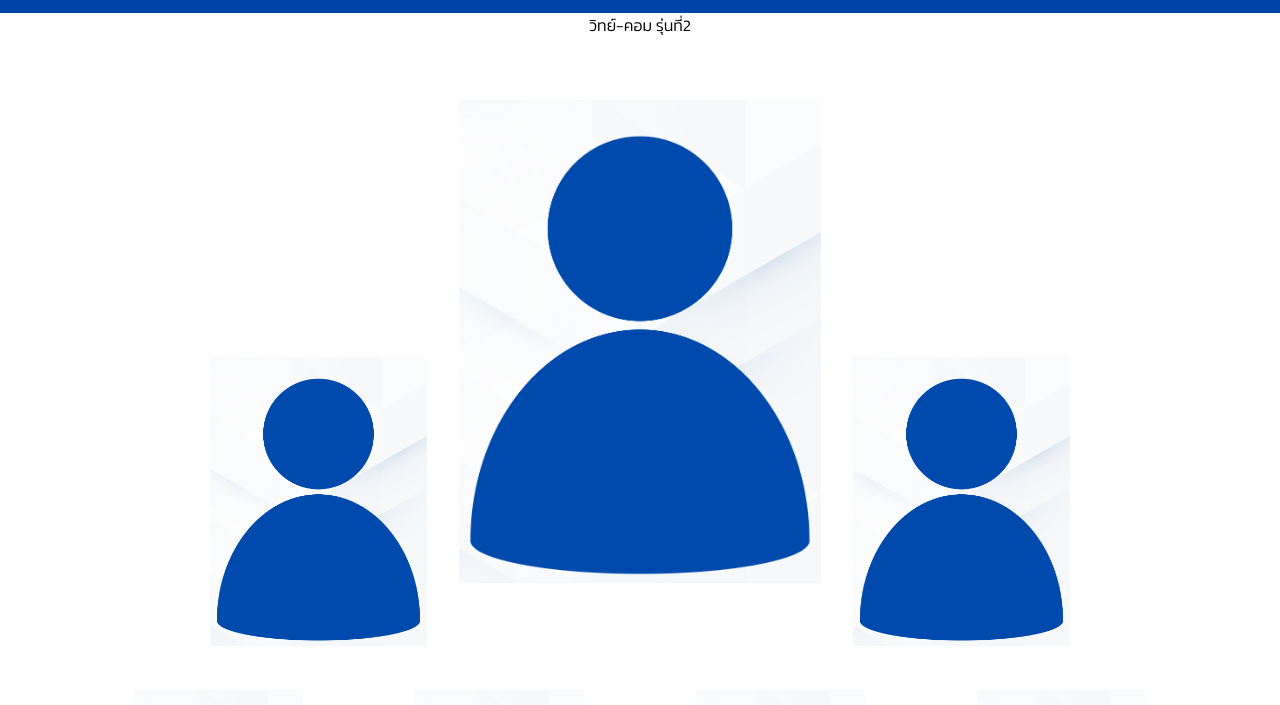
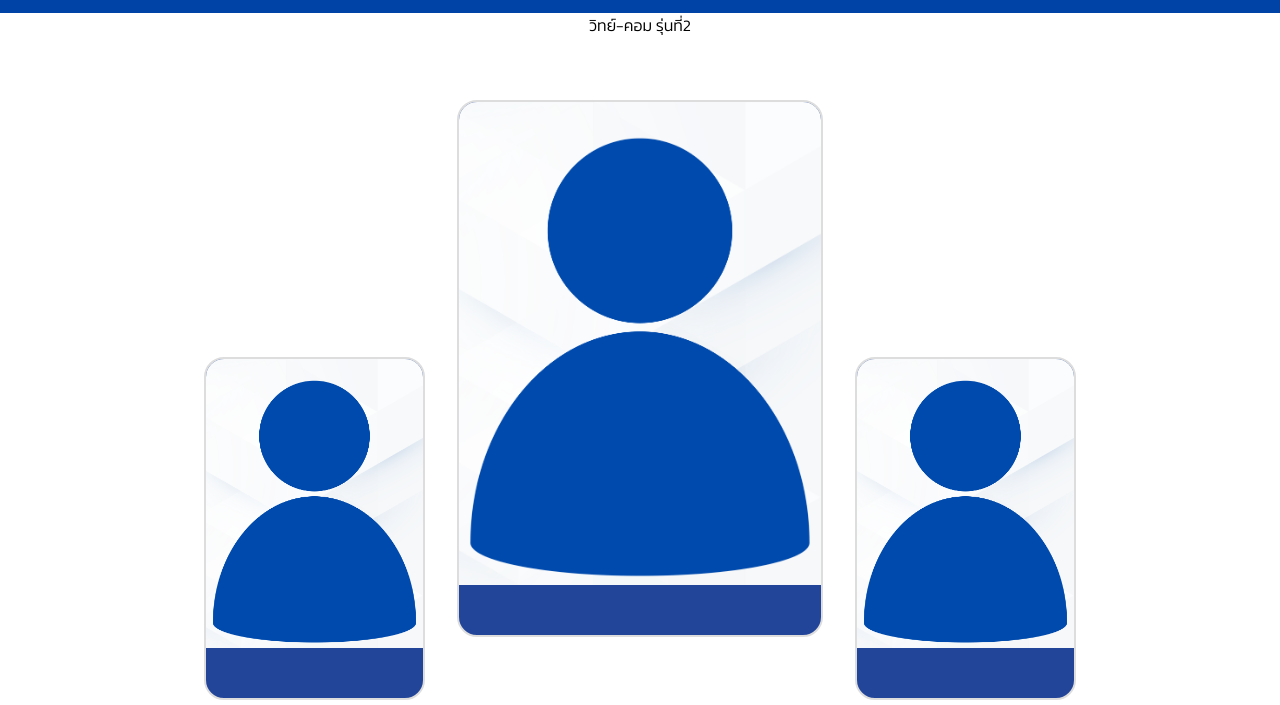
Before and after one commit to SakMin1234/CSWE-Project, a plain HTML site: page credits.html in a window 1280 px wide. Shown: the part 89-794 px from the top of the page. Drawn offline with nearby package versions, Linux system fonts and the light colour scheme.

Commit message:
Modified Credits and Style

```diff
--- a/credits.html
+++ b/credits.html
@@ -85,18 +85,24 @@
 
     <h1>วิทย์-คอม รุ่นที่2</h1>
     <div class="img-content flex items-center justify-center">
-
         <div class="m-0 mt-80">
+            <div class="vice-president-frame1">
             <img src="img\IMG_1074.PNG" class="vice-president" width="216.917px" height="289.223px">
         </div>
+            </div>
         <div class="flex items-center justify-center m-8">
+            <div class="president-frame">
             <img src="img\IMG_1074.PNG" class="president" width="362.749px" height="483.084px">
         </div>
+            </div>
         <div class="m-0 mt-80">
+            <div class="vice-president-frame2">
             <img src="img\IMG_1074.PNG" class="vice-president" width="216.917px" height="289.223px">
         </div>
+            </div>
+    </div>
 
-    </div>
+
     <div class="flex items-center justify-center">
         <div class="grid grid-cols-4 gap-6">
             <div><img src="img\IMG_1074.PNG" class="member m-11" width="168.678px" height="224.904px"></div>
--- a/style.css
+++ b/style.css
@@ -62,3 +62,42 @@ line-height: normal;
 body::-webkit-scrollbar{
     display: none;
 }
+
+.president-frame{
+    position: relative;
+    background-color: #224599;
+    border: 2px solid #ddd;
+    padding: 10px;
+    padding-bottom: 50px;
+    padding-left: 0px;
+    padding-top: 0px;
+    padding-right: 0px;
+    border-radius: 20px;
+    overflow: hidden;
+}
+
+.vice-president-frame1{
+    position: relative;
+    background-color: #224599;
+    border: 2px solid #ddd;
+    padding: 10px;
+    padding-bottom: 50px;
+    padding-left: 0px;
+    padding-top: 0px;
+    padding-right: 0px;
+    border-radius: 20px;
+    overflow: hidden;
+}
+
+.vice-president-frame2{
+    position: relative;
+    background-color: #224599;
+    border: 2px solid #ddd;
+    padding: 10px;
+    padding-bottom: 50px;
+    padding-left: 0px;
+    padding-top: 0px;
+    padding-right: 0px;
+    border-radius: 20px;
+    overflow: hidden;
+}
```
